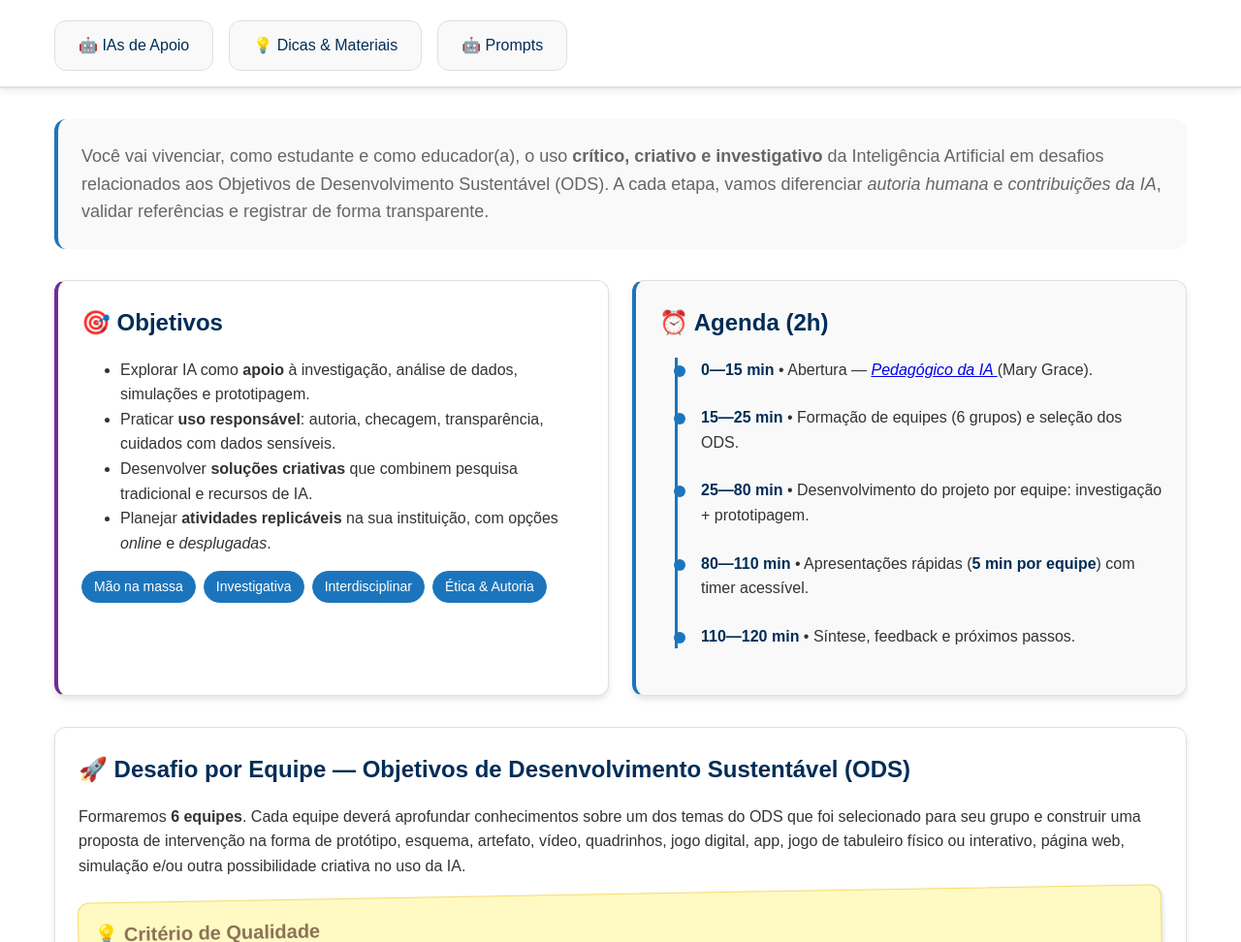
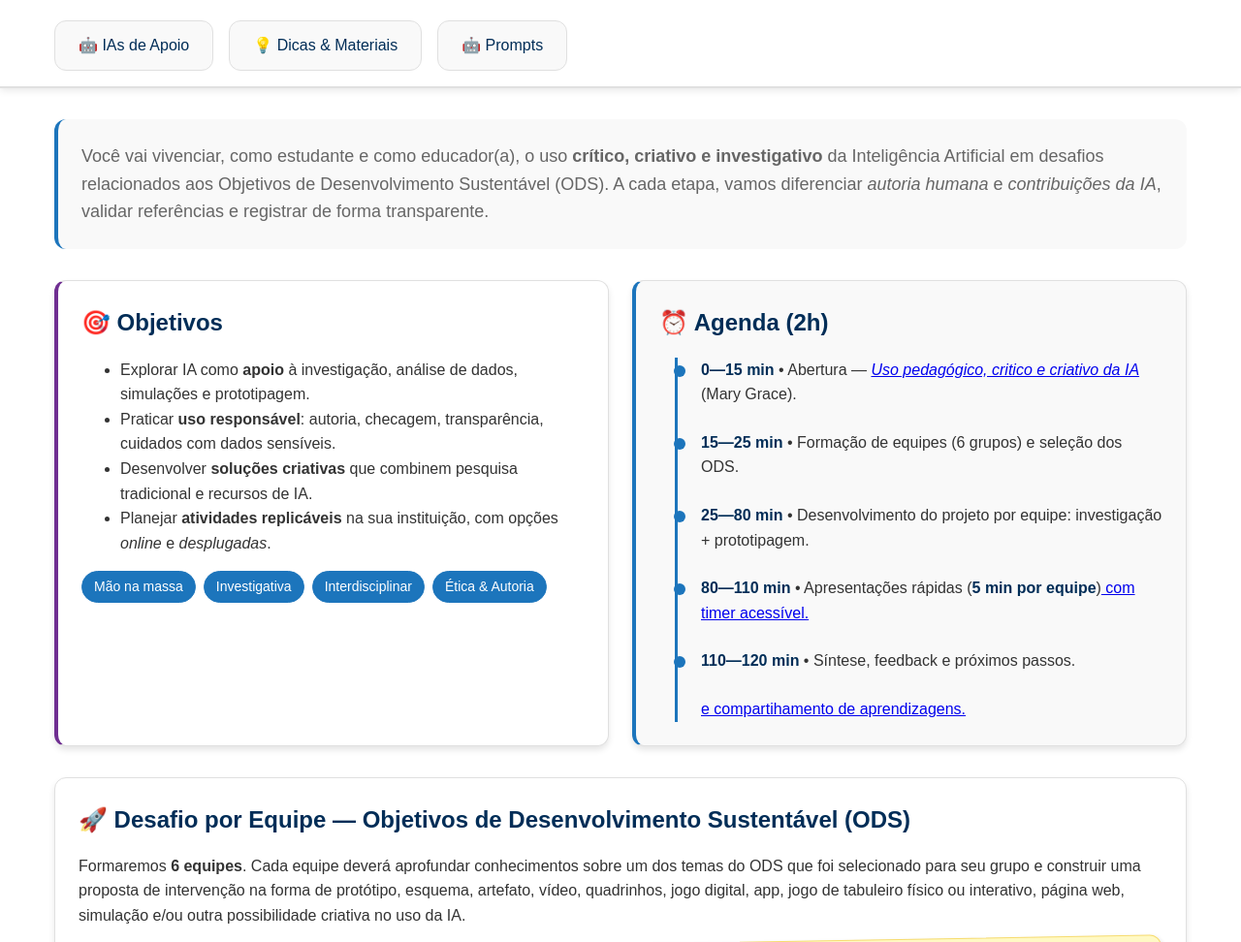
Before and after one commit to maryandrioli/steam, a plain HTML site: page index.html in a window 1280 px wide. Shown: the part 128-1100 px from the top of the page at 97% size. Drawn offline with Linux system fonts and the light colour scheme.

Commit message:
Add files via upload

```diff
--- a/index.html
+++ b/index.html
@@ -454,11 +454,11 @@ Você vai vivenciar, como estudante e como educador(a), o uso <strong>crítico,
 <div class="card info">
 <h3>⏰ Agenda (2h)</h3>
 <div class="timeline">
-<div class="timeline-item"><strong>0—15 min</strong> • Abertura — <em><a href="https://www.canva.com/design/DAGxrnZnb6A/xIaUY97uE_Hud_vpIfj6mg/edit?utm_content=DAGxrnZnb6A&utm_campaign=designshare&utm_medium=link2&utm_source=sharebutton "> Pedagógico da IA </a> </em> (Mary Grace).</div>
+<div class="timeline-item"><strong>0—15 min</strong> • Abertura — <em><a href="https://www.canva.com/design/DAGxrnZnb6A/xIaUY97uE_Hud_vpIfj6mg/edit?utm_content=DAGxrnZnb6A&utm_campaign=designshare&utm_medium=link2&utm_source=sharebutton "> Uso pedagógico, critico e criativo da IA </a> </em> (Mary Grace).</div>
 <div class="timeline-item"><strong>15—25 min</strong> • Formação de equipes (6 grupos) e seleção dos ODS.</div>
 <div class="timeline-item"><strong>25—80 min</strong> • Desenvolvimento do projeto por equipe: investigação + prototipagem.</div>
-<div class="timeline-item"><strong>80—110 min</strong> • Apresentações rápidas (<strong>5 min por equipe</strong>) com timer acessível.</div>
-<div class="timeline-item"><strong>110—120 min</strong> • Síntese, feedback e próximos passos.</div>
+<div class="timeline-item"><strong>80—110 min</strong> • Apresentações rápidas (<strong>5 min por equipe</strong>)<a href="https://claude.ai/public/artifacts/981b4e44-cee9-4649-b91e-ba280639f134"> com timer acessível. </a> </div>
+<div class="timeline-item"><strong>110—120 min</strong> • Síntese, feedback e próximos passos.</div> <a href="https://docs.google.com/forms/d/e/1FAIpQLScEa6nrR-eLz_DShVMjIIkR6TXth2RR4mdMZrNPDgY2BUqQTw/viewform?usp=header"> e compartihamento de aprendizagens. </a>
 </div>
 </div>
 </div>
```
